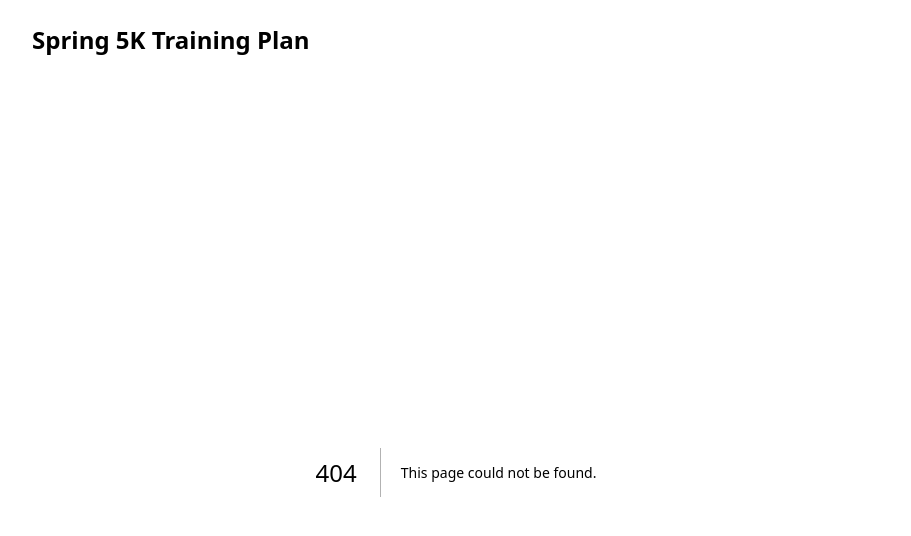
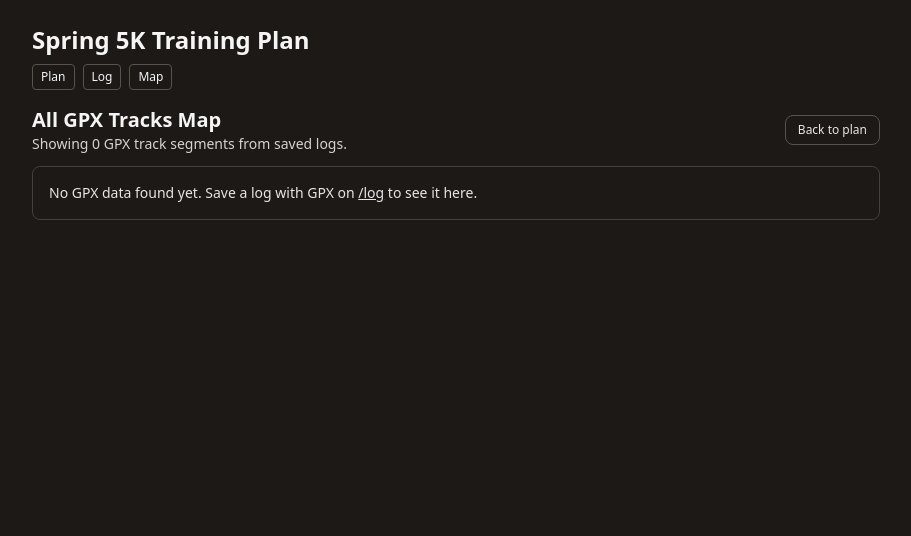
Before and after one commit to haggertypat/RunLog, a Next.js app: page /map in a window 1280 px wide. Before the commit this address had no page. Shown: the top 536 px of the page, without its empty margins (184-1095 px from the left). Built offline with nearby package versions, Linux system fonts and the light colour scheme.

Commit message:
Add full-page map view for all saved GPX tracks

```diff
--- a/src/app/layout.tsx
+++ b/src/app/layout.tsx
@@ -13,10 +13,15 @@ export default function RootLayout({ children }: { children: React.ReactNode })
       <body>
         <main className="mx-auto min-h-screen w-full max-w-4xl p-4 sm:p-6">
           <header className="mb-4 flex items-start justify-between gap-4">
-            <div>
-            <Link
-                        href="/"><h1 className="text-2xl font-bold">Spring 5K Training Plan</h1>
-                        </Link>
+            <div className="space-y-2">
+              <Link href="/">
+                <h1 className="text-2xl font-bold">Spring 5K Training Plan</h1>
+              </Link>
+              <nav className="flex flex-wrap gap-2 text-xs">
+                <Link href="/plan" className="rounded border border-stone-300 px-2 py-1 dark:border-stone-600">Plan</Link>
+                <Link href="/log" className="rounded border border-stone-300 px-2 py-1 dark:border-stone-600">Log</Link>
+                <Link href="/map" className="rounded border border-stone-300 px-2 py-1 dark:border-stone-600">Map</Link>
+              </nav>
             </div>
           </header>
           {children}
--- /dev/null
+++ b/src/app/map/page.tsx
@@ -0,0 +1,93 @@
+"use client";
+
+import { useEffect, useMemo, useState } from "react";
+import Link from "next/link";
+import GpxMap, { BaseLayerId } from "@/app/log/GpxMap";
+import { loadLogs } from "@/lib/storage";
+
+type LatLngTuple = [number, number];
+
+const MAP_LAYER_OPTIONS: { id: BaseLayerId; label: string }[] = [
+  { id: "osm", label: "OpenStreetMap" },
+  { id: "cartoLight", label: "CARTO Positron" },
+  { id: "esriImagery", label: "Esri Satellite" },
+  { id: "usgsTopo", label: "USGS Topo" },
+  { id: "usgsQuad", label: "USGS Quad (custom image overlay)" },
+];
+
+function parseGpxSegments(gpxData: string): LatLngTuple[][] {
+  const parser = new DOMParser();
+  const doc = parser.parseFromString(gpxData, "application/xml");
+  const parseError = doc.querySelector("parsererror");
+  if (parseError) return [];
+
+  return Array.from(doc.getElementsByTagName("trkseg"))
+    .map((segment) =>
+      Array.from(segment.getElementsByTagName("trkpt"))
+        .map((point) => {
+          const lat = Number(point.getAttribute("lat"));
+          const lon = Number(point.getAttribute("lon"));
+          if (!Number.isFinite(lat) || !Number.isFinite(lon)) return null;
+          return [lat, lon] as LatLngTuple;
+        })
+        .filter((point): point is LatLngTuple => point !== null),
+    )
+    .filter((segment) => segment.length > 0);
+}
+
+export default function MapPage() {
+  const [segments, setSegments] = useState<LatLngTuple[][]>([]);
+  const [baseLayer, setBaseLayer] = useState<BaseLayerId>("usgsQuad");
+
+  useEffect(() => {
+    const logs = loadLogs();
+    const nextSegments: LatLngTuple[][] = [];
+
+    logs.forEach((log) => {
+      if (!log.gpxData) return;
+      nextSegments.push(...parseGpxSegments(log.gpxData));
+    });
+
+    setSegments(nextSegments);
+  }, []);
+
+  const trackCount = useMemo(() => segments.length, [segments.length]);
+
+  return (
+    <section className="space-y-3">
+      <div className="flex flex-wrap items-center justify-between gap-2">
+        <div>
+          <h2 className="text-xl font-semibold">All GPX Tracks Map</h2>
+          <p className="text-sm text-stone-600 dark:text-stone-300">Showing {trackCount} GPX track segment{trackCount === 1 ? "" : "s"} from saved logs.</p>
+        </div>
+        <Link href="/plan" className="rounded-lg border border-stone-300 px-3 py-1.5 text-xs font-medium text-stone-700 dark:border-stone-600 dark:text-stone-200">
+          Back to plan
+        </Link>
+      </div>
+
+      {segments.length ? (
+        <>
+          <label className="block text-sm">
+            Map background
+            <select
+              className="mt-1 w-full rounded border border-stone-300 bg-white px-2 py-1.5 text-sm dark:border-stone-600 dark:bg-stone-700 dark:text-stone-100"
+              value={baseLayer}
+              onChange={(event) => setBaseLayer(event.target.value as BaseLayerId)}
+            >
+              {MAP_LAYER_OPTIONS.map((layer) => (
+                <option key={layer.id} value={layer.id}>
+                  {layer.label}
+                </option>
+              ))}
+            </select>
+          </label>
+          <GpxMap segments={segments} baseLayer={baseLayer} heightClassName="h-[calc(100vh-13rem)]" />
+        </>
+      ) : (
+        <div className="rounded-lg border border-stone-200 bg-stone-50 p-4 text-sm text-stone-700 dark:border-stone-700 dark:bg-stone-900/40 dark:text-stone-200">
+          No GPX data found yet. Save a log with GPX on <Link href="/log" className="underline">/log</Link> to see it here.
+        </div>
+      )}
+    </section>
+  );
+}
```
Also changed, not shown: 1 other file (tests, documents, lock files or other folders).
